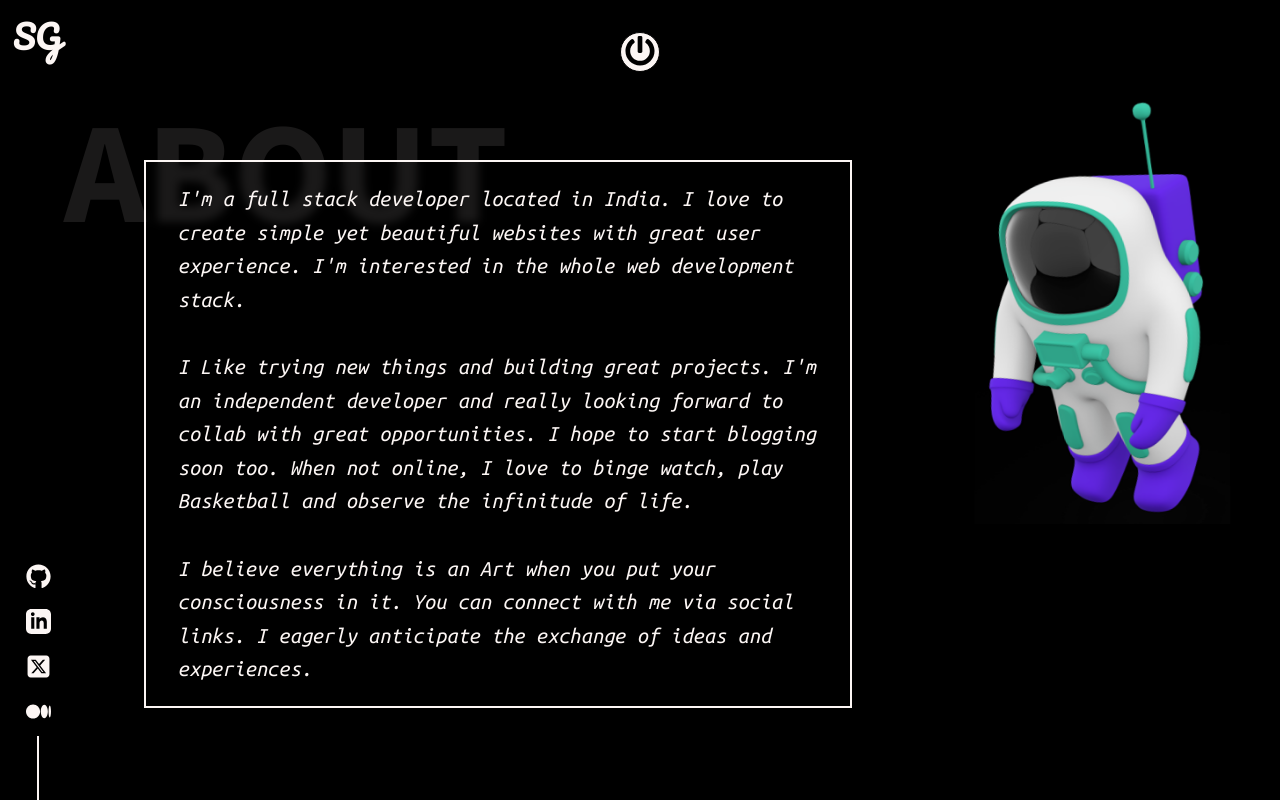
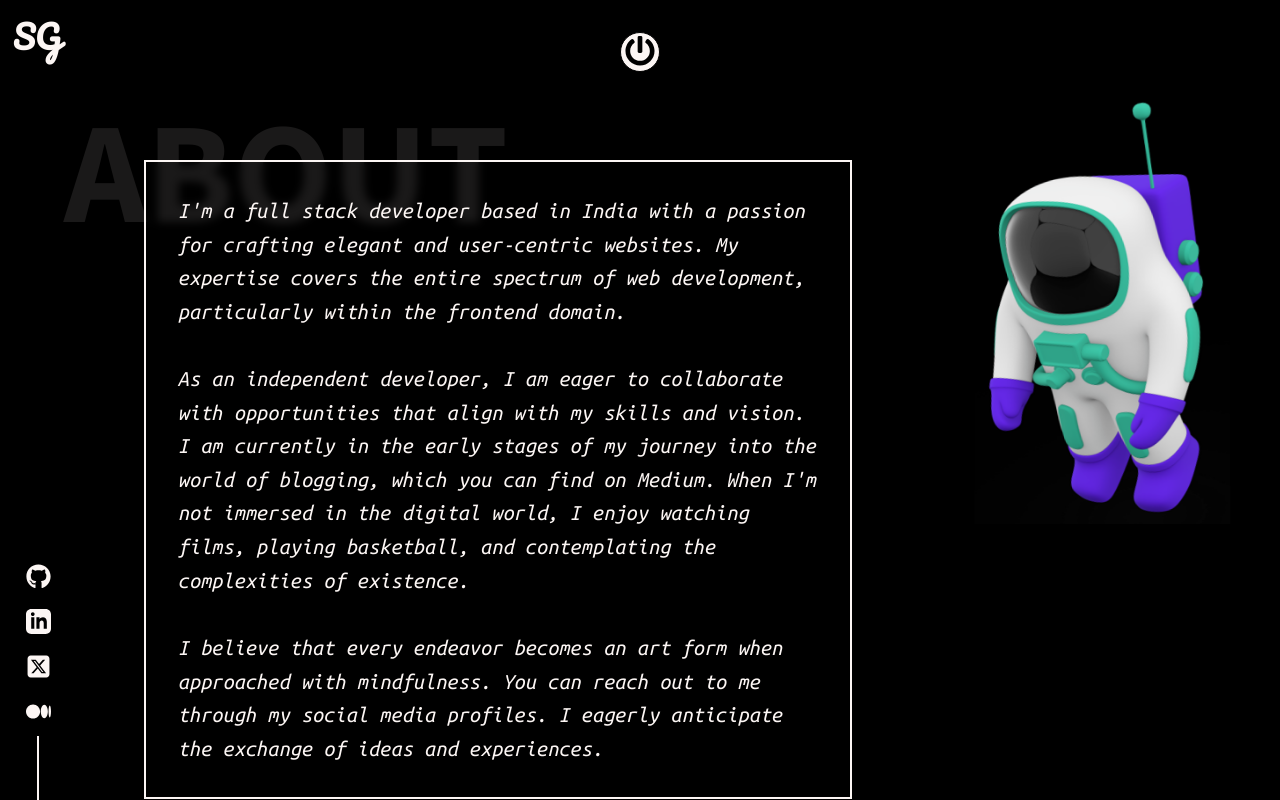
Before and after one commit to shubhanggupta2000/portfolio, a React (Create React App) app: page /about in a window 1280 px wide. Built offline with nearby package versions, Linux system fonts and the light colour scheme.

Commit message:
about update

```diff
--- a/src/components/AboutPage.js
+++ b/src/components/AboutPage.js
@@ -17,9 +17,9 @@ const Box = styled.div`
 `;
 
 const float = keyframes`
-0% { transform: translateY(-10px) }
-50% { transform: translateY(15px) translateX(15px) }
-100% { transform: translateY(-10px) }
+  0% { transform: translateY(-10px) }
+  50% { transform: translateY(15px) translateX(15px) }
+  100% { transform: translateY(-10px) }
 `;
 
 const Spaceman = styled.div`
@@ -39,14 +39,13 @@ const Main = styled.div`
   color: ${(props) => props.theme.text};
   padding: 2rem;
   width: 50vw;
-  height: 60vh;
+  // height: 60vh;
   z-index: 3;
   line-height: 1.5;
-  display: flex;
-  justify-content: center;
-  align-items: center;
+  display: inline-block;
   font-size: calc(0.6rem + 1vw);
   backdrop-filter: blur(4px);
+  word-wrap: break-word;
 
   position: absolute;
   left: calc(5rem + 5vw);
@@ -69,18 +68,20 @@ const AboutPage = () => {
         </Spaceman>
 
         <Main>
-          I'm a full stack developer located in India. I love to create simple
-          yet beautiful websites with great user experience. I'm interested in
-          the whole web development stack.
+          I'm a full stack developer based in India with a passion for crafting
+          elegant and user-centric websites. My expertise covers the entire
+          spectrum of web development, particularly within the frontend domain.
           <br /> <br />
-          I Like trying new things and building great projects. I'm an
-          independent developer and really looking forward to collab with great
-          opportunities. I hope to start blogging soon too. When not online, I
-          love to binge watch, play Basketball and observe the infinitude of
-          life.
-          <br /> <br />I believe everything is an Art when you put your
-          consciousness in it. You can connect with me via social links. I
-          eagerly anticipate the exchange of ideas and experiences.
+          As an independent developer, I am eager to collaborate with
+          opportunities that align with my skills and vision. I am currently in
+          the early stages of my journey into the world of blogging, which you
+          can find on Medium. When I'm not immersed in the digital world, I
+          enjoy watching films, playing basketball, and contemplating the
+          complexities of existence.
+          <br /> <br />I believe that every endeavor becomes an art form when
+          approached with mindfulness. You can reach out to me through my social
+          media profiles. I eagerly anticipate the exchange of ideas and
+          experiences.
         </Main>
 
         <BigTitle text="ABOUT" top="10%" left="5%" />
--- a/src/components/Intro.js
+++ b/src/components/Intro.js
@@ -73,10 +73,10 @@ const Intro = () => {
     >
       <SubBox>
         <Text>
-          <h1>Hi,</h1>
+          <h1>Hello,</h1>
           <h3>I'm Shubhang</h3>
           <h5>You Can Call me Fazevennom!</h5>
-          <h6>I design and Code amazing beautiful websites.</h6>
+          <h6>I specialize in designing and developing stunning websites.</h6>
         </Text>
       </SubBox>
       <SubBox>
```
Also changed, not shown: package.json (+4 -5 lines), 1 other file (tests, documents, lock files or other folders).
